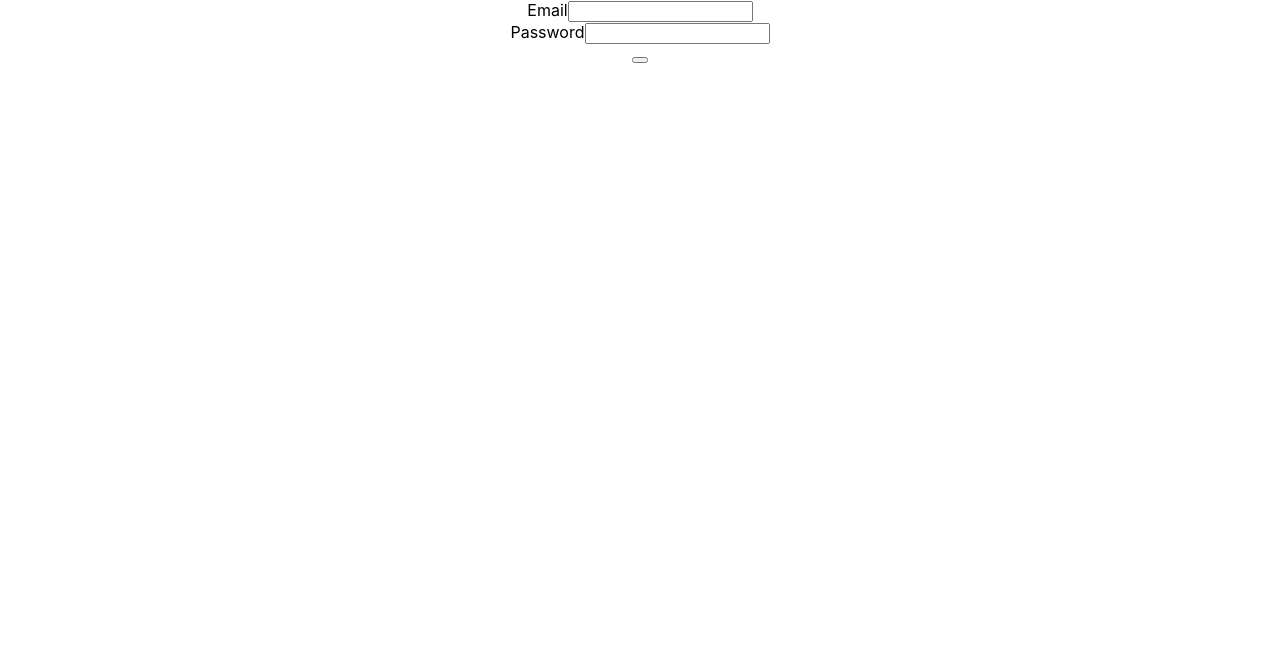
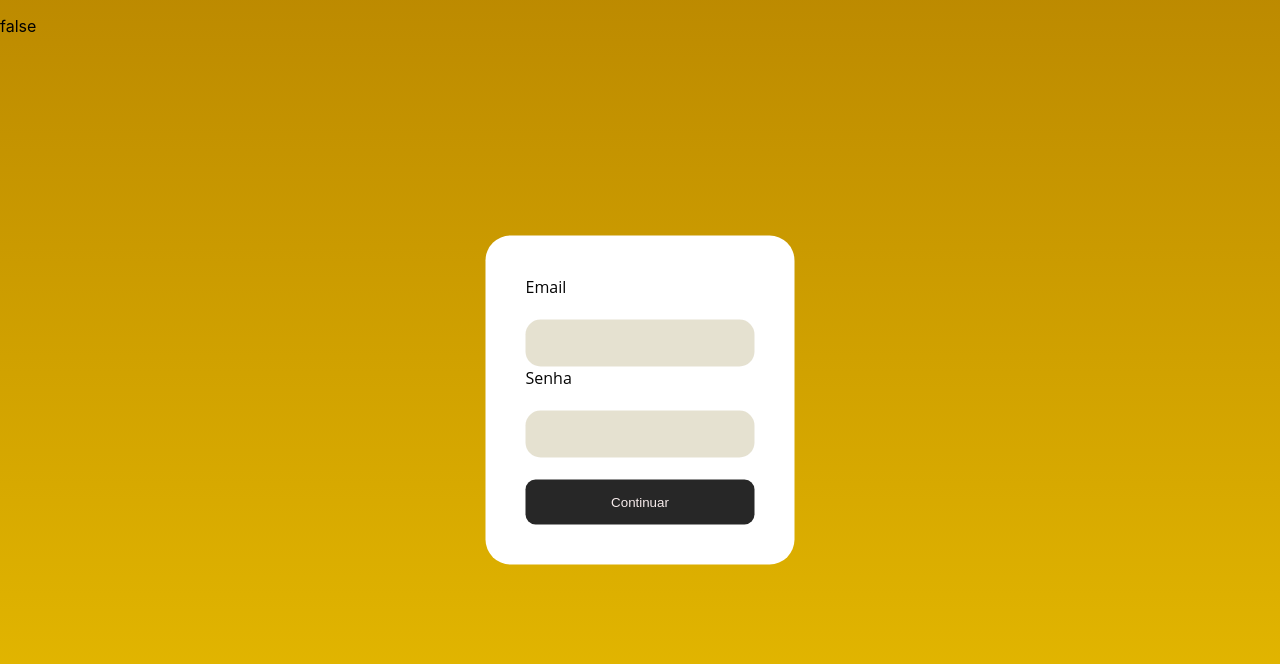
Before and after one commit to diego-tomaz/TP_PDS, a React (Create React App) app in the folder src/client/: page /login in a window 1280 px wide. Shown: the top 664 px of the page. Built offline with nearby package versions, Linux system fonts and the light colour scheme.

Commit message:
Tela login

```diff
--- a/src/client/src/App.css
+++ b/src/client/src/App.css
@@ -1,38 +1,41 @@
-.App {
-  text-align: center;
+.form {
+  font-family: 'Open Sans', sans-serif;
+  background-color: rgb(255, 255, 255);
+  position: absolute;
+  top: 50%;
+  left: 50%;
+  transform: translate(-50%, -50%);
+  padding: 40px;
+  border-radius: 25px;
+  color: rgb(5, 5, 5);
 }
 
-.App-logo {
-  height: 40vmin;
-  pointer-events: none;
+h1 {
+  display: flex;
+  justify-content: center;
 }
 
-@media (prefers-reduced-motion: no-preference) {
-  .App-logo {
-    animation: App-logo-spin infinite 20s linear;
-  }
+input {
+  background-color: rgba(115, 91, 4, 0.185);
+  padding: 15px;
+  border: none;
+  outline: none;
+  font-size: 15px;
+  border-radius: 15px;
 }
 
-.App-header {
-  background-color: #282c34;
-  display: flex;
-  flex-direction: column;
-  align-items: center;
-  justify-content: center;
-  font-size: calc(10px + 2vmin);
-  color: white;
+button {
+  background-color: rgb(39, 39, 39);
+  padding: 15px;
+  width: 100%;
+  border: none;
+  border-radius: 10px;
+  color: rgb(247, 236, 236);
 }
 
-.App-link {
-  color: #61dafb;
+
+body {
+  height: 100vh;
+  background: linear-gradient(180deg, hsl(44, 100%, 37%), #e9be00);
+
 }
-
-@keyframes App-logo-spin {
-  from {
-    transform: rotate(0deg);
-  }
-
-  to {
-    transform: rotate(360deg);
-  }
-}
--- a/src/client/src/App.jsx
+++ b/src/client/src/App.jsx
@@ -1,6 +1,7 @@
 import logo from './logo.svg';
 import './App.css';
 import { LoginPage } from "./pages/LoginPage"
+import AppRoutes  from "./AppRoutes"
 
 function App() {
   return (
@@ -8,7 +9,7 @@ function App() {
       <header className="App-header">
 
       </header>
-      <LoginPage></LoginPage>
+      <AppRoutes></AppRoutes>
     </div>
   );
 }
--- /dev/null
+++ b/src/client/src/AppRoutes.jsx
@@ -0,0 +1,23 @@
+import React, { useState, useEffect } from "react"
+import { BrowserRouter as Router, Route, Routes, Navigates } from "react-router-dom"
+import { LoginPage } from "./pages/LoginPage"
+import { HomePage } from "./pages/HomePage"
+import { AuthProvider } from "./contexts/auth"
+
+const AppRoutes = () => {
+
+
+    return (
+        <Router>
+            <AuthProvider>
+                <Routes>
+                    <Route exact path="/login/" element={<LoginPage />} />
+                    <Route exact path="/" element={<HomePage />} />
+                </Routes>
+            </AuthProvider>
+
+        </Router>
+    )
+}
+
+export default AppRoutes
--- /dev/null
+++ b/src/client/src/contexts/auth.jsx
@@ -0,0 +1,38 @@
+import React, { useState, useEffect, createContext } from "react"
+import { BrowserRouter as Router, Route, Routes, useNavigate } from "react-router-dom"
+
+export const AuthContext = createContext();
+
+export const AuthProvider = ({children}) => {
+    const navigate = useNavigate();
+    const [user, setUser] =  useState(null);
+    const [errorMessage, setErrorMessage] = useState(null);
+
+    const login = (email, password) => {
+        console.log("login", {email, password});
+        fetch("/users").then(
+            res => res.json()
+            ).then(
+                data => {
+                    const user = data.find(item => item && item.email === email)
+                    if(user.password === password) {
+                        setUser({id: user.id, email})
+                        navigate("/")
+                    } else {
+                        setErrorMessage("Senha incorreta")
+                    }
+            }
+        )
+    };
+
+    const logout = (email, password) => {
+        setUser(null);
+        navigate("/login")
+    };
+
+    return (
+        <AuthContext.Provider value={{authenticated: !!user, user, login, logout}}>
+            {children}
+        </AuthContext.Provider>
+    )
+}
--- /dev/null
+++ b/src/client/src/pages/HomePage/index.jsx
@@ -0,0 +1,31 @@
+import React, { useState, useEffect } from "react"
+
+export const HomePage = () => {
+    const [email, setEmail] = useState("")
+    const [password, setPassword] = useState("")
+
+
+    const onSubmitHandler = (event) => {
+        event.preventDefault();
+        // fetch("/users").then(
+        //     res => res.json()
+        //     ).then(
+        //         data => {
+        //             const user = data.find(item => item && item.email === email)
+        //             console.log(user)
+        //     }
+        // )
+
+    }
+
+    return(
+        <div id="login">
+            <form onSubmit={onSubmitHandler} className="form">
+                <div className="field">
+Minski
+                    <button type="submit"/>
+                </div>
+            </form>
+        </div>
+    )
+}
--- a/src/client/src/pages/LoginPage/index.jsx
+++ b/src/client/src/pages/LoginPage/index.jsx
@@ -1,21 +1,16 @@
-import React, { useState, useEffect } from "react"
+import React, { useState, useEffect, useContext } from "react"
+import { AuthContext } from "../../contexts/auth"
 
 export const LoginPage = () => {
+    const {authenticated, login} = useContext(AuthContext)
     const [email, setEmail] = useState("")
     const [password, setPassword] = useState("")
+    const [errorMessage, setErrorMessage] = useState(null);
 
 
     const onSubmitHandler = (event) => {
         event.preventDefault();
-        fetch("/users").then(
-            res => res.json()
-            ).then(
-                data => {
-                    const user = data.find(item => item && item.email === email)
-                    console.log(user)
-            }
-        )
-
+        login(email, password, errorMessage)
     }
 
     const inputChangeHandler = (setFunction, event) => {
@@ -25,17 +20,22 @@ export const LoginPage = () => {
 
     return(
         <div id="login">
+            <p>{String(authenticated)}</p>
             <form onSubmit={onSubmitHandler} className="form">
                 <div className="field">
                     <label htmlFor="email">Email</label>
-                    <input id="email" name="email" onChange={(e)=>inputChangeHandler(setEmail, e)} type="text"/>
+                    <div><br/></div>
+                    <input id="email" name="email"
+                    value={email} onChange={(e)=>inputChangeHandler(setEmail, e)} type="text"/>
                 </div>
                 <div>
-                    <label htmlFor="password">Password</label>
-                    <input id="password" name="password" onChange={(e)=>inputChangeHandler(setPassword, e)} type="password"/>
+                    <label htmlFor="password">Senha</label>
+                    <div><br/></div>
+                    <input id="password" alue={password}  name="password" onChange={(e)=>inputChangeHandler(setPassword, e)} type="password"/>
                 </div>
+                <div><br/></div>
                 <div className="actions">
-                    <button type="submit"/>
+                    <button type="submit"> Continuar </button>
                 </div>
             </form>
         </div>
```
